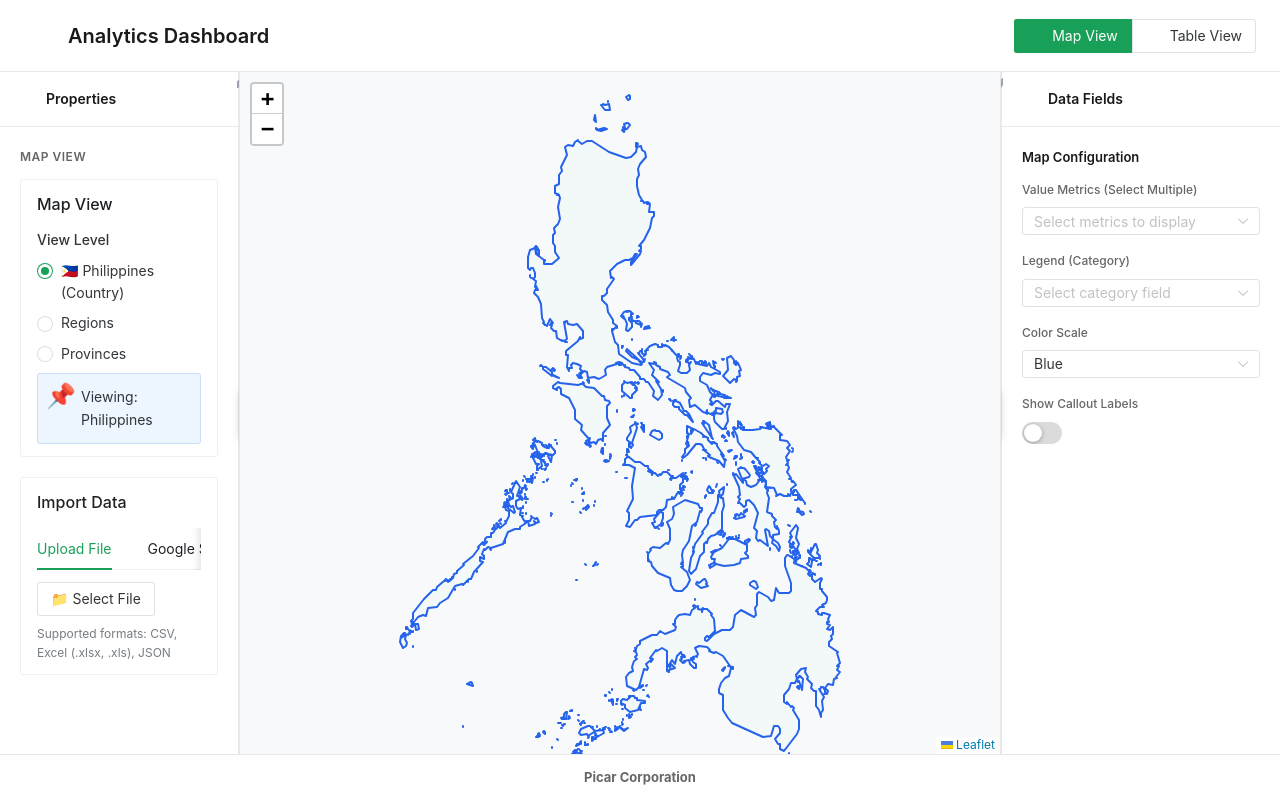
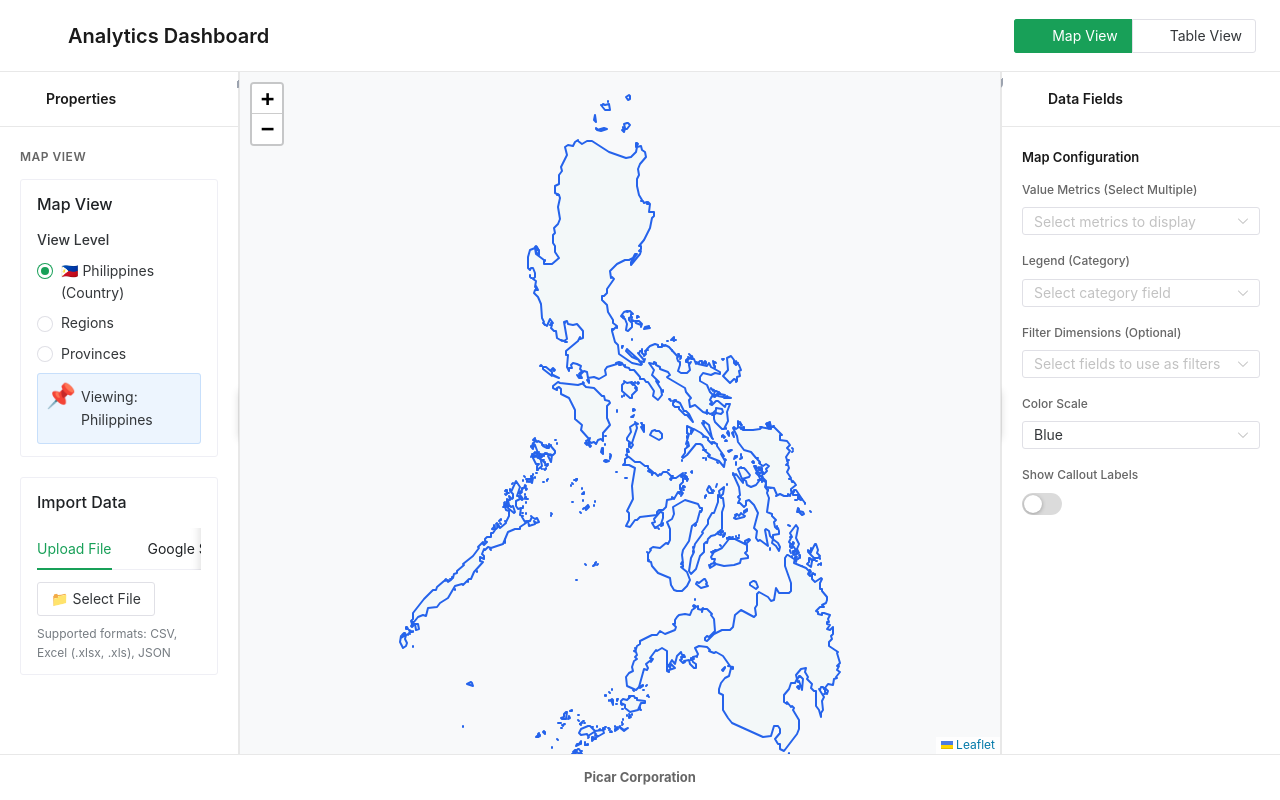
Before and after one commit to jpee1420/philippine-map-data-visualizer, a Vue app: page / in a window 1280 px wide. Built offline with nearby package versions, Linux system fonts and the light colour scheme; some icons are missing.

Commit message:
optimized again

```diff
--- a/src/components/map/Legend.vue
+++ b/src/components/map/Legend.vue
@@ -1,8 +1,9 @@
 <template>
   <div class="legend" v-if="showLegend">
     <n-card size="small" :bordered="false">
-      <!-- Categorical Legend -->
-      <div v-if="dataStore.legendField && allCategories.length > 0" class="legend-content">
+      <div class="legend-content">
+        <!-- Categorical Legend (primary) -->
+        <div v-if="dataStore.legendField && allCategories.length > 0" style="margin-bottom: 12px;">
           <div style="display:flex; align-items:center; justify-content:space-between; margin-bottom:8px;">
             <n-text strong>
               {{ dataStore.legendField }}
@@ -31,8 +32,47 @@
           </div>
         </div>
 
-      <!-- Numeric Color Scale Legend -->
-      <div v-else-if="dataStore.selectedMetric" class="legend-content">
+        <!-- Filter Dimension Legends -->
+        <div
+          v-for="panel in filterPanels"
+          :key="panel.field"
+          style="margin-bottom: 12px;"
+        >
+          <div style="display:flex; align-items:center; justify-content:space-between; margin-bottom:8px;">
+            <n-text strong>
+              {{ panel.field }}
+            </n-text>
+            <n-text
+              v-if="panel.hasSelection"
+              depth="3"
+              style="font-size:12px; cursor:pointer;"
+              @click="clearFilter(panel.field)"
+            >
+              Clear
+            </n-text>
+          </div>
+
+          <div class="category-list">
+            <div
+              v-for="name in panel.categories"
+              :key="name"
+              class="category-item"
+              :class="{ selected: isFilterSelected(panel.field, name) }"
+              @click="toggleFilter(panel.field, name)"
+            >
+              <div
+                class="category-color"
+                :style="{ backgroundColor: getCategoryColor(panel.categories.indexOf(name)) }"
+              />
+              <n-text style="font-size: 12px;">
+                {{ name }}
+              </n-text>
+            </div>
+          </div>
+        </div>
+
+        <!-- Numeric Color Scale Legend (only when no categorical legend is active) -->
+        <div v-if="!dataStore.legendField && dataStore.selectedMetric" class="legend-content">
           <n-text strong style="margin-bottom: 12px; display: block;">
             {{ dataStore.selectedMetric }}
           </n-text>
@@ -53,6 +93,7 @@
             <n-text depth="3" style="font-size: 12px;">
               {{ colorScale.max.toLocaleString('en-US', { maximumFractionDigits: 0 }) }}
             </n-text>
+          </div>
         </div>
       </div>
     </n-card>
@@ -89,6 +130,43 @@ const clearSelections = () => {
   dataStore.clearLegendSelections()
 }
 
+const filterPanels = computed(() => {
+  const dims = dataStore.filterDimensions || []
+  const rows = dataStore.dataset || []
+  const selections = dataStore.filterSelections || {}
+  const panels = []
+  for (const field of dims) {
+    const set = new Set()
+    for (const row of rows) {
+      const v = row[field]
+      if (v !== null && v !== undefined && v !== '') {
+        set.add(v)
+      }
+    }
+    const categories = Array.from(set)
+    const selected = Array.isArray(selections[field]) ? selections[field] : []
+    panels.push({
+      field,
+      categories,
+      hasSelection: selected.length > 0
+    })
+  }
+  return panels
+})
+
+const isFilterSelected = (field, name) => {
+  const selections = (dataStore.filterSelections && dataStore.filterSelections[field]) || []
+  return selections.map(String).includes(String(name))
+}
+
+const toggleFilter = (field, name) => {
+  dataStore.toggleFilterSelection(field, name)
+}
+
+const clearFilter = (field) => {
+  dataStore.clearFilterSelections(field)
+}
+
 // Per-category totals for the selected metric
 const hasTotals = computed(() => !!dataStore.selectedMetric && !!dataStore.legendField)
 const categoryTotals = computed(() => {
@@ -113,7 +191,11 @@ const formatTotal = (num) => {
 }
 
 const showLegend = computed(() => {
-  return (dataStore.legendField && allCategories.value.length > 0) || dataStore.selectedMetric
+  return (
+    (dataStore.legendField && allCategories.value.length > 0) ||
+    dataStore.selectedMetric ||
+    (filterPanels.value && filterPanels.value.length > 0)
+  )
 })
 
 // Generate distinct colors for categories
--- a/src/components/panels/DataFieldsPanel.vue
+++ b/src/components/panels/DataFieldsPanel.vue
@@ -36,6 +36,22 @@
           />
           <div v-if="legendField" class="field-hint">
             Groups data by {{ legendField }} (e.g., gender, nationality)
+          </div>
+        </div>
+
+        <div class="config-item">
+          <label>Filter Dimensions (Optional)</label>
+          <n-select
+            v-model:value="filterDimensions"
+            :options="dimensionOptions"
+            multiple
+            clearable
+            size="small"
+            placeholder="Select fields to use as filters"
+            @update:value="handleFilterDimensionsChange"
+          />
+          <div v-if="filterDimensions && filterDimensions.length" class="field-hint">
+            Multi-select legends for {{ filterDimensions.join(', ') }}.
           </div>
         </div>
 
@@ -97,6 +113,7 @@ const dataStore = useDataStore()
 // Map configuration fields
 const selectedMetrics = ref([])
 const legendField = ref(null)
+const filterDimensions = ref([])
 const showCallouts = ref(dataStore.showCalloutLabels)
 
 // Metric options from store-detected metrics
@@ -144,6 +161,12 @@ const handleLegendChange = (field) => {
   } else {
     dataStore.legendCategories = []
   }
+}
+
+// Handle filter dimensions change
+const handleFilterDimensionsChange = (fields) => {
+  filterDimensions.value = fields || []
+  dataStore.setFilterDimensions(filterDimensions.value)
 }
 
 // Handle callout toggle
--- a/src/components/panels/DataUploader.vue
+++ b/src/components/panels/DataUploader.vue
@@ -153,6 +153,7 @@ async function loadSampleData() {
         header: true,
         dynamicTyping: true,
         skipEmptyLines: true,
+        worker: true,
         complete: (results) => resolve(results.data),
         error: (error) => reject(error)
       })
--- a/src/store/dataStore.js
+++ b/src/store/dataStore.js
@@ -149,12 +149,15 @@ export const useDataStore = defineStore('dataStore', {
   state: () => ({
     dataset: [],
     filteredData: [],
+    locationRowIndex: {},
     geoData: null,
     selectedMetric: null,
     selectedMetrics: [], // Array of selected metrics for multi-metric display
     legendField: null, // Categorical field for legend (e.g., gender, nationality)
     legendCategories: [], // Unique categories from legend field
     legendSelected: [], // Selected legend category values for filtering
+    filterDimensions: [],
+    filterSelections: {},
     availableMetrics: [],
     mapLevel: 'country', // 'country', 'regions', or 'provinces'
     mapFocus: null, // Specific location to focus on (e.g., "Ilocos Region")
@@ -225,15 +228,36 @@ export const useDataStore = defineStore('dataStore', {
       this.updateColorScale()
     },
 
-    // Legend-based filtering
+    // Legend-based and dimension-based filtering
     applyLegendFilter() {
+      let rows = this.dataset.slice()
+
+      if (Array.isArray(this.filterDimensions) && this.filterDimensions.length > 0) {
+        const dims = this.filterDimensions
+        const selections = this.filterSelections || {}
+        rows = rows.filter(row => {
+          for (const field of dims) {
+            const selected = Array.isArray(selections[field]) ? selections[field] : []
+            if (selected.length === 0) continue
+            const val = row[field]
+            const strVal = String(val)
+            let matched = false
+            for (const s of selected) {
+              if (String(s) === strVal) { matched = true; break }
+            }
+            if (!matched) return false
+          }
+          return true
+        })
+      }
+
       if (this.legendField && Array.isArray(this.legendSelected) && this.legendSelected.length > 0) {
         const selectedSet = new Set(this.legendSelected.map(v => String(v)))
-        this.filteredData = this.dataset.filter(row => selectedSet.has(String(row[this.legendField])))
-      } else {
-        // No legend filter -> use full dataset
-        this.filteredData = this.dataset.slice()
+        rows = rows.filter(row => selectedSet.has(String(row[this.legendField])))
       }
+
+      this.filteredData = rows
+      this._rebuildLocationIndex()
       this.updateColorScale()
     },
 
@@ -255,6 +279,68 @@ export const useDataStore = defineStore('dataStore', {
       this.applyLegendFilter()
     },
 
+    setFilterDimensions(fields) {
+      const nextFields = Array.isArray(fields) ? fields : []
+      const nextSelections = {}
+      const current = this.filterSelections || {}
+      for (const f of nextFields) {
+        const existing = Array.isArray(current[f]) ? current[f] : []
+        nextSelections[f] = existing.slice()
+      }
+      this.filterDimensions = nextFields
+      this.filterSelections = nextSelections
+      this.applyLegendFilter()
+    },
+
+    toggleFilterSelection(field, value) {
+      const key = String(field)
+      const val = String(value)
+      const current = this.filterSelections || {}
+      const existing = Array.isArray(current[key]) ? current[key].map(v => String(v)) : []
+      const set = new Set(existing)
+      if (set.has(val)) set.delete(val); else set.add(val)
+      this.filterSelections = {
+        ...current,
+        [key]: Array.from(set)
+      }
+      this.applyLegendFilter()
+    },
+
+    clearFilterSelections(field) {
+      if (!field) return
+      const key = String(field)
+      const current = this.filterSelections || {}
+      if (!current[key] || (Array.isArray(current[key]) && current[key].length === 0)) {
+        return
+      }
+      this.filterSelections = {
+        ...current,
+        [key]: []
+      }
+      this.applyLegendFilter()
+    },
+
+    _rebuildLocationIndex() {
+      const index = {}
+      const rows = this.filteredData || []
+      for (const r of rows) {
+        const regionVars = _expandVariants(r.region)
+        const provinceVars = _expandVariants(r.province)
+        const cityVars = _expandVariants(r.city)
+
+        for (const v of regionVars) {
+          if (!index[v]) index[v] = r
+        }
+        for (const v of provinceVars) {
+          if (!index[v]) index[v] = r
+        }
+        for (const v of cityVars) {
+          if (!index[v]) index[v] = r
+        }
+      }
+      this.locationRowIndex = index
+    },
+
     updateColorScale() {
       const stats = this.metricStats
       this.colorScale.min = stats.min
@@ -263,24 +349,19 @@ export const useDataStore = defineStore('dataStore', {
 
     // Helper to find data row by location name with alias matching
     findRowByLocation(location) {
+      if (!location) return null
       const locVariants = _expandVariants(location)
-      // Exact/variant match across region/province/city
-      for (const r of this.filteredData) {
-        const regionVars = _expandVariants(r.region)
-        const provinceVars = _expandVariants(r.province)
-        const cityVars = _expandVariants(r.city)
+      const index = this.locationRowIndex || {}
+
+      // Direct match by variants
       for (const v of locVariants) {
-          if (regionVars.has(v) || provinceVars.has(v) || cityVars.has(v)) {
-            return r
-          }
+        const key = _norm(v)
+        if (index[key]) {
+          return index[key]
         }
       }
 
       // Alias-group matching including canonical name
-      for (const r of this.filteredData) {
-        const regionVars = _expandVariants(r.region)
-        const provinceVars = _expandVariants(r.province)
-        const cityVars = _expandVariants(r.city)
       for (const [canonical, aliases] of Object.entries(REGION_ALIASES)) {
         const aliasSet = new Set(aliases.map(a => _norm(a)))
         aliasSet.add(_norm(canonical))
@@ -289,9 +370,10 @@ export const useDataStore = defineStore('dataStore', {
           if (aliasSet.has(v)) { locationInGroup = true; break }
         }
         if (!locationInGroup) continue
-          // Check if any field variant is also in the same group
-          if ([...regionVars, ...provinceVars, ...cityVars].some(v => aliasSet.has(_norm(v)))) {
-            return r
+
+        for (const a of aliasSet) {
+          if (index[a]) {
+            return index[a]
           }
         }
       }
--- a/src/utils/dataParser.js
+++ b/src/utils/dataParser.js
@@ -11,6 +11,7 @@ export function parseCSV(file) {
       header: true,
       dynamicTyping: true,
       skipEmptyLines: true,
+      worker: true,
       complete: (results) => {
         resolve(results.data)
       },
@@ -97,6 +98,7 @@ export async function importFromGoogleSheets(sheetUrl) {
         header: true,
         dynamicTyping: true,
         skipEmptyLines: true,
+        worker: true,
         complete: (results) => {
           resolve(results.data)
         },
```
Also changed, not shown: src/components/map/MapSelector.vue (+12 -12 lines), src/components/map/MapView.vue (+22 -2 lines), src/utils/geoUtils.js (+0 -11 lines). Lines whose indentation alone changed are shown as unchanged.
